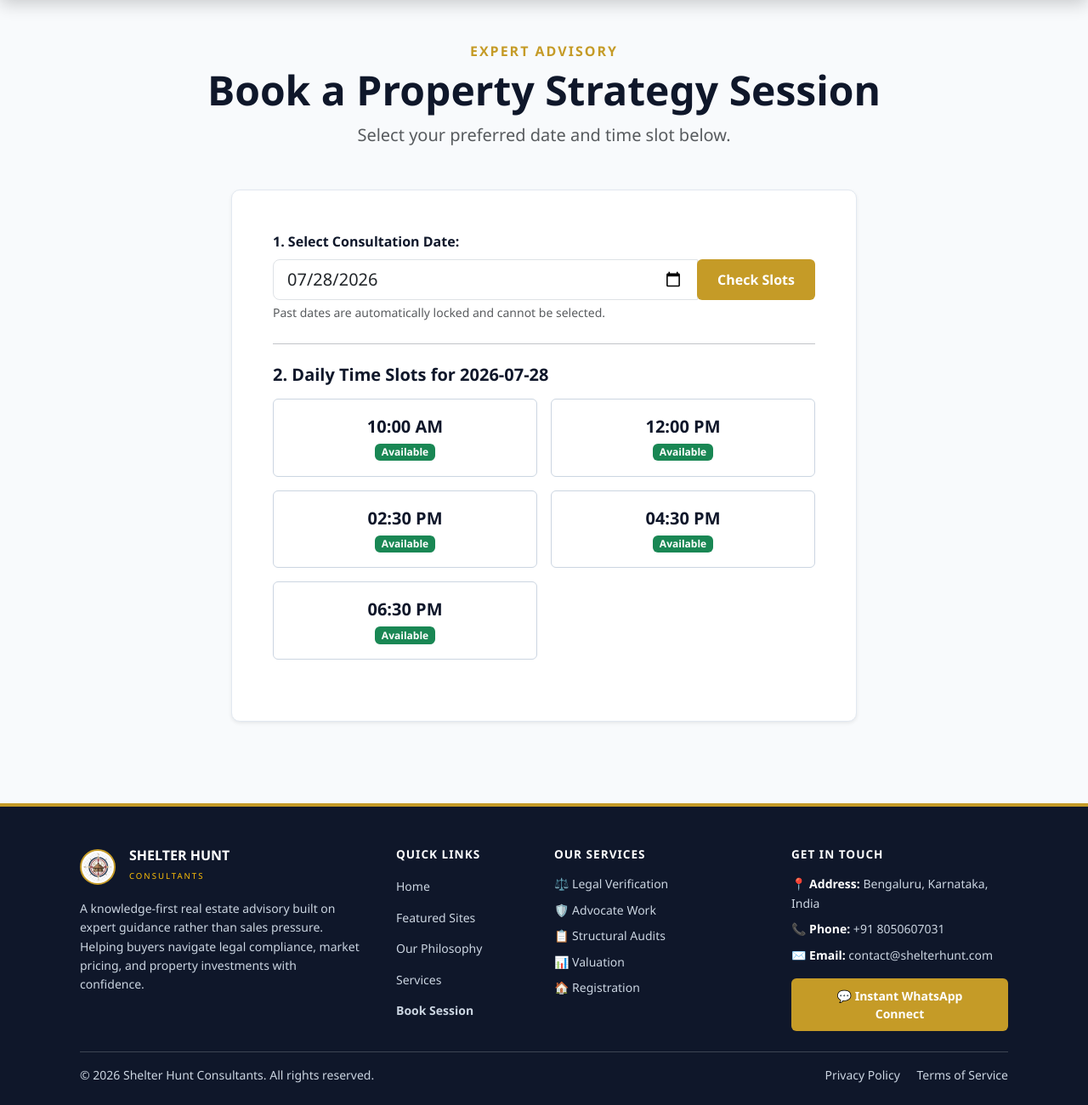
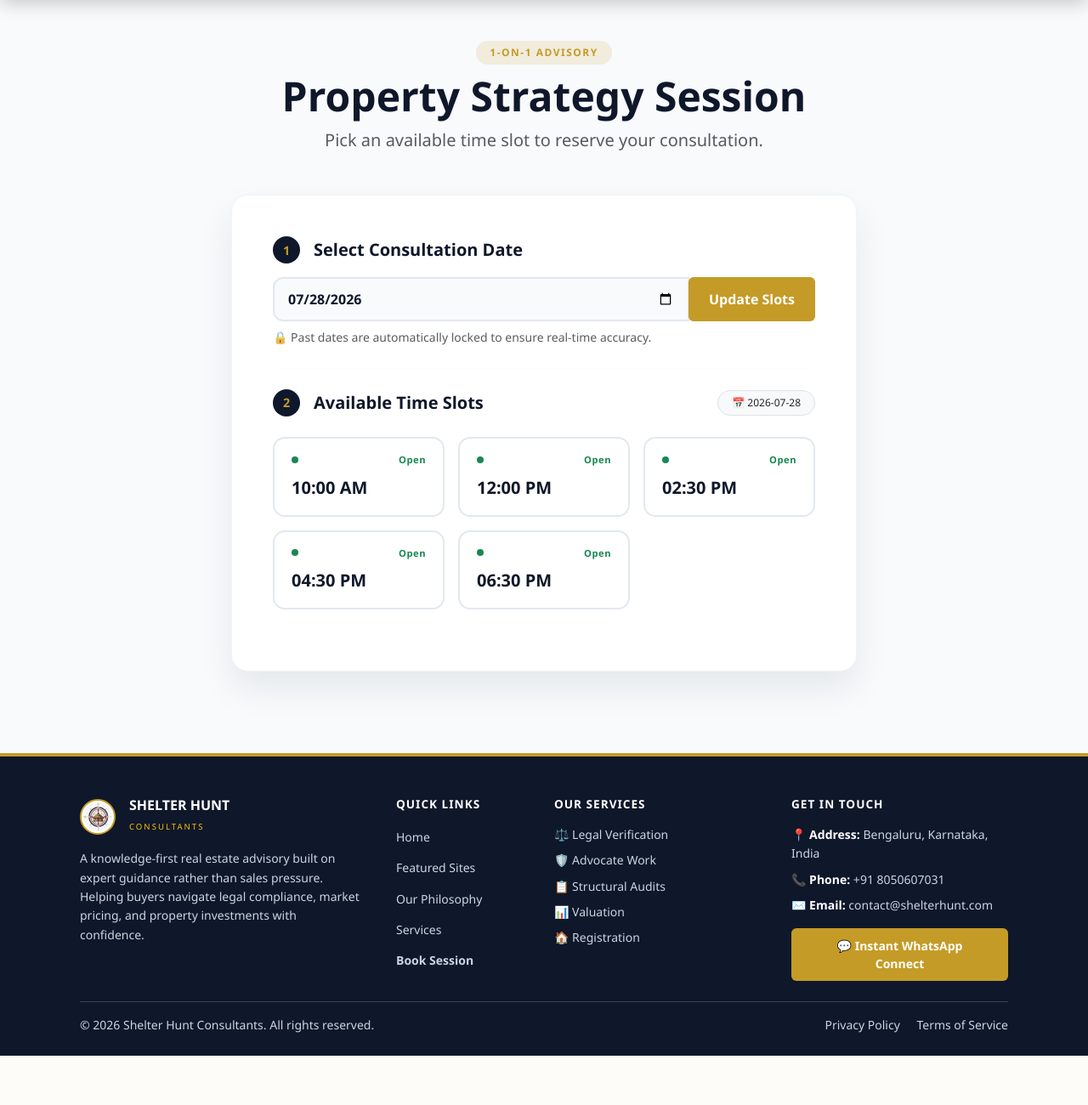
Before and after one commit to Samifarhan52/Shelter, a Flask app: page /book-session in a window 1280 px wide. Shown: the part 136-1436 px from the top of the page at 85% size. After the commit the page ends 1378 px from the top, so only its background shows below. Run offline with Flask 3, Linux system fonts and the light colour scheme; data that the repository does not hold is empty; some libraries are stand-ins or nearby versions.

Commit message:
Redesign booking slots layout into modern interactive chip cards

```diff
--- a/templates/booking.html
+++ b/templates/booking.html
@@ -1,103 +1,222 @@
 {% extends 'base.html' %}
 {% block content %}
 
+<style>
+    /* Modern Glassmorphic Container */
+    .booking-card {
+        background: #ffffff;
+        border-radius: 20px;
+        box-shadow: 0 20px 40px rgba(15, 23, 42, 0.08);
+        border: 1px solid #f1f5f9;
+    }
+
+    /* Date Picker Input Styling */
+    .modern-date-input {
+        background: #f8fafc;
+        border: 2px solid #e2e8f0;
+        border-radius: 12px;
+        padding: 12px 16px;
+        font-weight: 600;
+        color: var(--navy-dark);
+        transition: all 0.2s ease;
+    }
+
+    .modern-date-input:focus {
+        border-color: var(--gold-accent);
+        box-shadow: 0 0 0 4px rgba(197, 155, 39, 0.15);
+        background: #ffffff;
+    }
+
+    /* Modern Slot Chip Cards */
+    .slot-chip {
+        position: relative;
+        background: #ffffff;
+        border: 2px solid #e2e8f0;
+        border-radius: 14px;
+        padding: 16px 20px;
+        cursor: pointer;
+        transition: all 0.25s cubic-bezier(0.4, 0, 0.2, 1);
+        user-select: none;
+    }
+
+    .slot-chip:hover {
+        border-color: var(--gold-accent);
+        transform: translateY(-2px);
+        box-shadow: 0 10px 20px rgba(197, 155, 39, 0.12);
+    }
+
+    .slot-chip.selected {
+        background: linear-gradient(135deg, #0f172a 0%, #1e293b 100%);
+        border-color: var(--navy-dark);
+        color: #ffffff !important;
+        transform: translateY(-2px);
+        box-shadow: 0 12px 24px rgba(15, 23, 42, 0.25);
+    }
+
+    .slot-chip.selected .slot-time-text {
+        color: #ffffff !important;
+    }
+
+    .slot-chip.selected .status-dot {
+        background-color: var(--gold-accent) !important;
+        box-shadow: 0 0 8px var(--gold-accent);
+    }
+
+    /* Booked Disabled Chips */
+    .slot-chip-disabled {
+        background: #f8fafc;
+        border: 1.5px dashed #cbd5e1;
+        border-radius: 14px;
+        padding: 16px 20px;
+        opacity: 0.75;
+    }
+
+    /* Status Indicator Dot */
+    .status-dot {
+        width: 8px;
+        height: 8px;
+        border-radius: 50%;
+        display: inline-block;
+    }
+
+    /* Section Step Badges */
+    .step-badge {
+        width: 32px;
+        height: 32px;
+        border-radius: 50%;
+        background: var(--navy-dark);
+        color: var(--gold-accent);
+        display: inline-flex;
+        align-items: center;
+        justify-content: center;
+        font-weight: 700;
+        font-size: 0.9rem;
+    }
+</style>
+
 <div class="container py-5">
     <div class="text-center mb-5">
-        <p class="text-warning fw-bold mb-1" style="color: var(--gold-accent) !important; letter-spacing: 2px;">EXPERT ADVISORY</p>
-        <h2 class="fw-bold display-5" style="color: var(--navy-dark);">Book a Property Strategy Session</h2>
-        <p class="text-muted fs-5">Select your preferred date and time slot below.</p>
+        <span class="badge px-3 py-2 rounded-pill mb-2" style="background: rgba(197, 155, 39, 0.15); color: var(--gold-accent); font-weight: 700; letter-spacing: 1.5px;">
+            1-ON-1 ADVISORY
+        </span>
+        <h2 class="fw-bold display-5" style="color: var(--navy-dark);">Property Strategy Session</h2>
+        <p class="text-muted fs-5">Pick an available time slot to reserve your consultation.</p>
     </div>
 
     <div class="row justify-content-center">
         <div class="col-lg-8">
-            <div class="white-card p-4 p-md-5 shadow-sm">
+            <div class="booking-card p-4 p-md-5">
 
-                <!-- Date Picker Form -->
+                <!-- STEP 1: Date Selector -->
                 <form method="GET" action="{{ url_for('booking_slots') }}" class="mb-4">
-                    <label class="form-label fw-bold" style="color: var(--navy-dark);">1. Select Consultation Date:</label>
+                    <div class="d-flex align-items-center gap-3 mb-3">
+                        <span class="step-badge">1</span>
+                        <h5 class="fw-bold m-0" style="color: var(--navy-dark);">Select Consultation Date</h5>
+                    </div>
+
                     <div class="input-group">
-                        <input type="date" name="date" class="form-control form-control-lg" value="{{ date }}" min="{{ today }}" onchange="this.form.submit()">
-                        <button type="submit" class="btn btn-gold px-4 fw-bold">Check Slots</button>
+                        <input type="date" name="date" class="form-control modern-date-input" value="{{ date }}" min="{{ today }}" onchange="this.form.submit()">
+                        <button type="submit" class="btn btn-gold px-4 fw-bold rounded-end-3">Update Slots</button>
                     </div>
-                    <small class="text-muted mt-1 d-block">Past dates are automatically locked and cannot be selected.</small>
+                    <small class="text-muted mt-2 d-block">🔒 Past dates are automatically locked to ensure real-time accuracy.</small>
                 </form>
 
-                <hr class="my-4">
+                <hr class="my-4" style="border-color: #f1f5f9;">
 
-                <!-- Slot Selection & Booking Form -->
+                <!-- STEP 2: Time Slot Grid -->
                 <form method="POST" action="{{ url_for('confirm_booking') }}" id="bookingForm">
                     <input type="hidden" name="session_date" value="{{ date }}">
                     <input type="hidden" name="slot_time" id="selectedSlotInput" required>
 
-                    <h5 class="fw-bold mb-3" style="color: var(--navy-dark);">2. Daily Time Slots for {{ date }}</h5>
+                    <div class="d-flex align-items-center justify-content-between mb-4">
+                        <div class="d-flex align-items-center gap-3">
+                            <span class="step-badge">2</span>
+                            <h5 class="fw-bold m-0" style="color: var(--navy-dark);">Available Time Slots</h5>
+                        </div>
+                        <span class="badge bg-light text-dark border px-3 py-2 rounded-pill fw-normal">
+                            📅 {{ date }}
+                        </span>
+                    </div>
 
+                    <!-- Modern Slot Chips Grid -->
                     <div class="row g-3 mb-4">
                         {% for slot in all_slots %}
-                            <div class="col-md-6">
+                            <div class="col-6 col-md-4">
                                 {% if slot in booked_slots %}
-                                    <!-- Booked Slot Card with Recommendation Trigger -->
-                                    <div class="p-3 rounded border bg-light text-muted d-flex justify-content-between align-items-center opacity-75">
-                                        <div>
-                                            <span class="fw-bold d-block">{{ slot }}</span>
-                                            <small class="text-danger">Already Booked</small>
+                                    <!-- Booked Disabled Slot -->
+                                    <div class="slot-chip-disabled d-flex flex-column justify-content-between h-100">
+                                        <div class="d-flex align-items-center justify-content-between mb-2">
+                                            <span class="status-dot bg-danger"></span>
+                                            <small class="text-danger fw-bold" style="font-size: 0.7rem; letter-spacing: 0.5px; text-uppercase;">Reserved</small>
                                         </div>
-                                        <button type="button" class="btn btn-sm btn-outline-dark" onclick="fetchRecommendations('{{ slot }}', '{{ date }}')">
-                                            Find Next Available Dates
+                                        <div class="fw-bold text-muted mb-2">{{ slot }}</div>
+                                        <button type="button" class="btn btn-sm btn-link text-decoration-none p-0 text-start text-dark fw-semibold" style="font-size: 0.75rem;" onclick="fetchRecommendations('{{ slot }}', '{{ date }}')">
+                                            Find Open Dates $\rightarrow$
                                         </button>
                                     </div>
                                 {% else %}
-                                    <!-- Available Slot Card -->
-                                    <div class="p-3 rounded border slot-card text-center fw-bold"
-                                         id="slot-{{ loop.index }}"
-                                         style="cursor: pointer; border-color: #cbd5e1 !important; transition: all 0.2s;"
-                                         onclick="selectSlot('{{ slot }}', 'slot-{{ loop.index }}')">
-                                        <span class="d-block fs-5" style="color: var(--navy-dark);">{{ slot }}</span>
-                                        <span class="badge bg-success mt-1">Available</span>
+                                    <!-- Active Selectable Slot Chip -->
+                                    <div class="slot-chip d-flex flex-column justify-content-between h-100"
+                                         id="slot-chip-{{ loop.index }}"
+                                         onclick="selectSlot('{{ slot }}', 'slot-chip-{{ loop.index }}')">
+                                        <div class="d-flex align-items-center justify-content-between mb-2">
+                                            <span class="status-dot bg-success"></span>
+                                            <small class="text-success fw-bold" style="font-size: 0.7rem; letter-spacing: 0.5px; text-uppercase;">Open</small>
+                                        </div>
+                                        <div class="slot-time-text fw-bold fs-5" style="color: var(--navy-dark);">{{ slot }}</div>
                                     </div>
                                 {% endif %}
                             </div>
                         {% endfor %}
                     </div>
 
-                    <!-- Recommendation Alert Box -->
-                    <div id="recommendationBox" class="alert alert-warning d-none mb-4" role="alert">
-                        <h6 class="fw-bold mb-1">📅 Alternative Open Dates for <span id="recSlotTitle"></span>:</h6>
-                        <p class="small mb-2">The selected slot is booked on this day. However, this slot is open on these upcoming dates:</p>
+                    <!-- Smart Recommendation Alert Box -->
+                    <div id="recommendationBox" class="alert alert-warning border-0 rounded-4 shadow-sm d-none mb-4" role="alert" style="background: #fffbeb; border-left: 4px solid var(--gold-accent) !important;">
+                        <h6 class="fw-bold mb-1 text-dark">📅 Next Open Dates for <span id="recSlotTitle" class="text-primary"></span>:</h6>
+                        <p class="small text-muted mb-3">This time slot is taken on {{ date }}, but you can reserve it on these upcoming available days:</p>
                         <div id="recDatesList" class="d-flex gap-2 flex-wrap"></div>
                     </div>
 
-                    <div id="bookingDetailsSection" style="display: none;" class="mt-4 pt-3 border-top">
-                        <h5 class="fw-bold mb-3" style="color: var(--navy-dark);">3. Enter Your Details</h5>
+                    <!-- STEP 3: Client Details Form (Appears when a slot is clicked) -->
+                    <div id="bookingDetailsSection" style="display: none;" class="mt-4 pt-4 border-top">
+                        <div class="d-flex align-items-center gap-3 mb-4">
+                            <span class="step-badge">3</span>
+                            <h5 class="fw-bold m-0" style="color: var(--navy-dark);">Enter Your Contact Info</h5>
+                        </div>
+
                         <div class="row g-3">
                             <div class="col-md-6">
-                                <label class="form-label fw-semibold">Full Name</label>
-                                <input type="text" name="full_name" class="form-control" placeholder="e.g. Rahul Sharma" required>
+                                <label class="form-label fw-semibold text-secondary small">FULL NAME</label>
+                                <input type="text" name="full_name" class="form-control py-2" placeholder="e.g. Rahul Sharma" required>
                             </div>
                             <div class="col-md-6">
-                                <label class="form-label fw-semibold">Email Address</label>
-                                <input type="email" name="email" class="form-control" placeholder="e.g. rahul@gmail.com" required>
+                                <label class="form-label fw-semibold text-secondary small">EMAIL ADDRESS</label>
+                                <input type="email" name="email" class="form-control py-2" placeholder="e.g. rahul@gmail.com" required>
                             </div>
                             <div class="col-md-6">
-                                <label class="form-label fw-semibold">Phone Number</label>
-                                <input type="tel" name="phone" class="form-control" placeholder="e.g. +91 9876543210" required>
+                                <label class="form-label fw-semibold text-secondary small">PHONE NUMBER</label>
+                                <input type="tel" name="phone" class="form-control py-2" placeholder="e.g. +91 9876543210" required>
                             </div>
                             <div class="col-md-6">
-                                <label class="form-label fw-semibold">Target Location / Property Area</label>
-                                <input type="text" name="location" class="form-control" placeholder="e.g. Sarjapur Road" required>
+                                <label class="form-label fw-semibold text-secondary small">TARGET LOCATION</label>
+                                <input type="text" name="location" class="form-control py-2" placeholder="e.g. Sarjapur Road / Whitefield" required>
                             </div>
                             <div class="col-md-12">
-                                <label class="form-label fw-semibold">Estimated Budget</label>
-                                <input type="text" name="budget" class="form-control" placeholder="e.g. 1.5 Cr - 2 Cr" required>
+                                <label class="form-label fw-semibold text-secondary small">ESTIMATED BUDGET</label>
+                                <input type="text" name="budget" class="form-control py-2" placeholder="e.g. 1.5 Cr - 2 Cr" required>
                             </div>
                             <div class="col-md-12">
-                                <label class="form-label fw-semibold">Specific Query or Requirements (Optional)</label>
-                                <textarea name="message" class="form-control" rows="3" placeholder="Tell us what you are looking for..."></textarea>
+                                <label class="form-label fw-semibold text-secondary small">REQUIREMENTS & NOTES (OPTIONAL)</label>
+                                <textarea name="message" class="form-control py-2" rows="3" placeholder="Tell us about the property type or legal guidance you need..."></textarea>
                             </div>
-                            <div class="col-md-12 pt-2">
-                                <button type="submit" class="btn btn-gold w-100 btn-lg fw-bold py-3">Confirm Strategy Session Booking</button>
+                            <div class="col-md-12 pt-3">
+                                <button type="submit" class="btn btn-gold w-100 btn-lg fw-bold py-3 shadow-sm rounded-3">
+                                    Confirm Strategy Session Booking $\rightarrow$
+                                </button>
                             </div>
                         </div>
                     </div>
+
                 </form>
 
             </div>
@@ -107,23 +226,24 @@
 
 <script>
 function selectSlot(slotTime, elementId) {
-    // Reset all slot borders
-    document.querySelectorAll('[id^="slot-"]').forEach(el => {
-        el.style.backgroundColor = '#ffffff';
-        el.style.borderColor = '#cbd5e1';
+    // Reset all chips
+    document.querySelectorAll('.slot-chip').forEach(chip => {
+        chip.classList.remove('selected');
     });
 
-    // Highlight selected slot
-    const selectedEl = document.getElementById(elementId);
-    selectedEl.style.backgroundColor = '#f8fafc';
-    selectedEl.style.borderColor = 'var(--gold-accent)';
+    // Highlight active chip
+    const activeChip = document.getElementById(elementId);
+    if (activeChip) {
+        activeChip.classList.add('selected');
+    }
 
-    // Set hidden input value
+    // Set form value
     document.getElementById('selectedSlotInput').value = slotTime;
 
-    // Show booking details form
-    document.getElementById('bookingDetailsSection').style.display = 'block';
-    document.getElementById('bookingDetailsSection').scrollIntoView({ behavior: 'smooth' });
+    // Smooth reveal for details section
+    const detailsSection = document.getElementById('bookingDetailsSection');
+    detailsSection.style.display = 'block';
+    detailsSection.scrollIntoView({ behavior: 'smooth', block: 'nearest' });
 }
 
 function fetchRecommendations(slot, currentDate) {
@@ -137,20 +257,20 @@ function fetchRecommendations(slot, currentDate) {
             title.textContent = data.slot;
             list.innerHTML = '';
 
-            if (data.recommendations.length > 0) {
+            if (data.recommendations && data.recommendations.length > 0) {
                 data.recommendations.forEach(d => {
-                    const btn = document.createElement('ahref');
-                    btn.className = 'btn btn-sm btn-dark fw-bold text-decoration-none px-3 py-2';
+                    const btn = document.createElement('a');
+                    btn.className = 'btn btn-sm btn-dark fw-bold text-decoration-none px-3 py-2 rounded-3';
                     btn.href = `/book-session?date=${d}`;
                     btn.textContent = `📅 ${d}`;
                     list.appendChild(btn);
                 });
             } else {
-                list.innerHTML = '<span class="text-muted small">No upcoming slots found in the next 14 days.</span>';
+                list.innerHTML = '<span class="text-muted small">No available slots found in the next 14 days.</span>';
             }
 
             box.classList.remove('d-none');
-            box.scrollIntoView({ behavior: 'smooth' });
+            box.scrollIntoView({ behavior: 'smooth', block: 'nearest' });
         });
 }
 </script>
```
